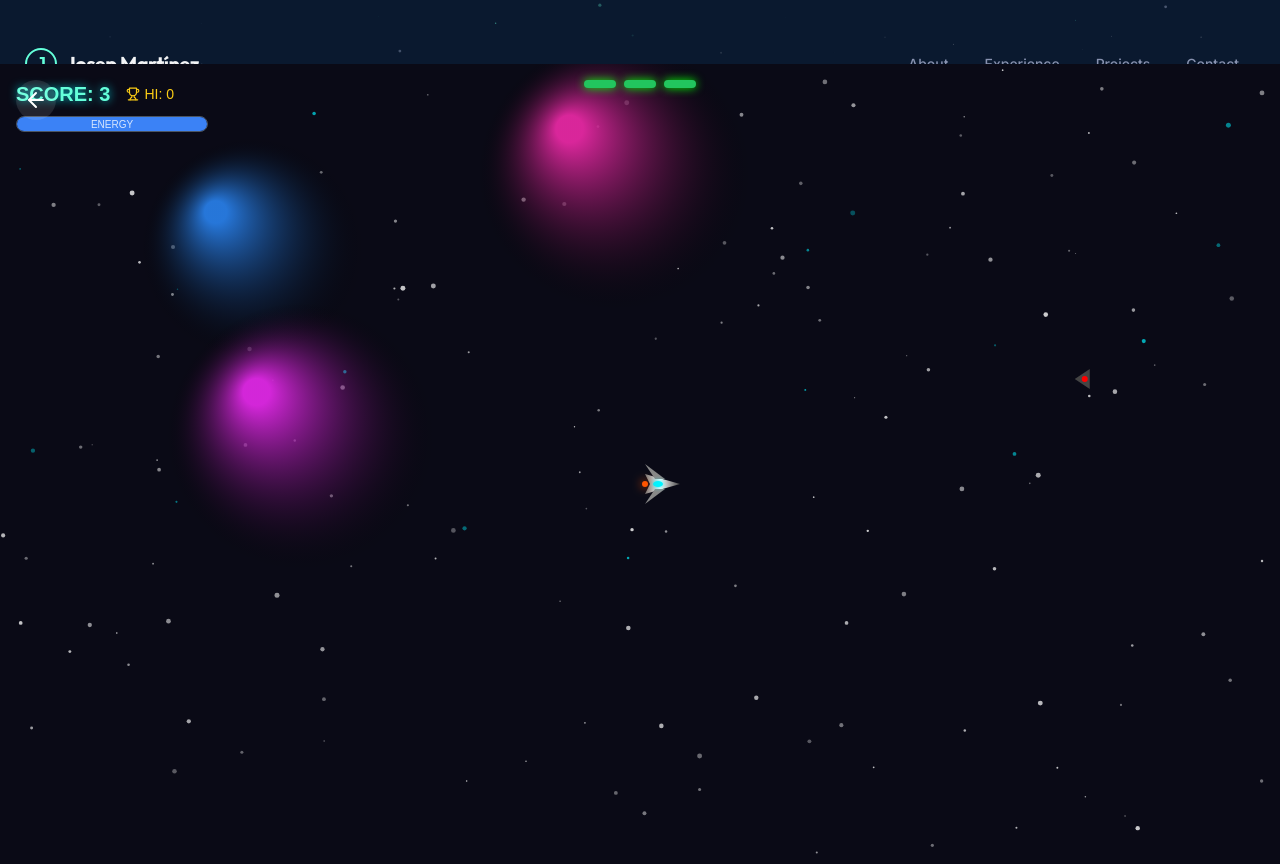
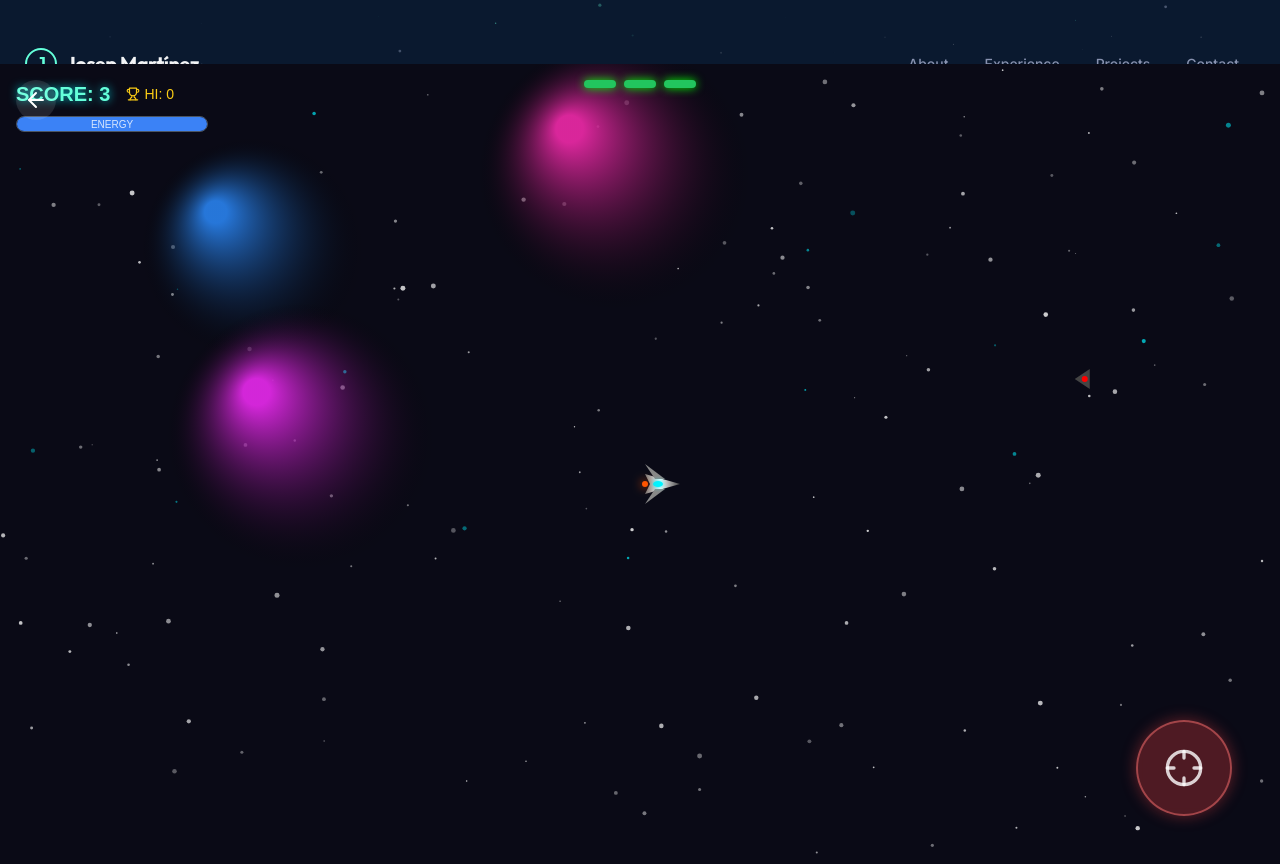
Before and after one commit to Josep-Martinez/web_cv, a Next.js app: page /space-runner in a window 1280 px wide. Both pictures are taken after a click on the button "INICIAR MISIÓN". Built offline with nearby package versions, Linux system fonts and the light colour scheme; a web font is replaced by a local one.

Commit message:
game easter egg updated

```diff
--- a/app/components/SpaceRunnerGame.js
+++ b/app/components/SpaceRunnerGame.js
@@ -245,7 +245,7 @@ const SpaceRunnerGame = ({ onClose, isPage = false }) => {
     gameRef.current.joystick.currentX = x;
     gameRef.current.joystick.currentY = y;
     gameRef.current.joystick.force = 0;
-    gameRef.current.keys[" "] = true;
+    // Auto-fire removed
   };
 
   const handleTouchMove = (e) => {
@@ -269,6 +269,20 @@ const SpaceRunnerGame = ({ onClose, isPage = false }) => {
   const handleTouchEnd = () => {
     gameRef.current.joystick.active = false;
     gameRef.current.joystick.force = 0;
+    // Auto-fire removed
+  };
+
+  // Mobile Shoot Button Handlers
+  const handleShootStart = (e) => {
+    e.preventDefault();
+    e.stopPropagation();
+    initAudio();
+    gameRef.current.keys[" "] = true;
+  };
+
+  const handleShootEnd = (e) => {
+    e.preventDefault();
+    e.stopPropagation();
     gameRef.current.keys[" "] = false;
   };
 
@@ -978,10 +992,21 @@ const SpaceRunnerGame = ({ onClose, isPage = false }) => {
               <p className="mb-2 text-electric">CONTROLES</p>
               <p>PC: WASD / Flechas para Moverse y Apuntar</p>
               <p>ESPACIO para Disparar (Requiere Energía)</p>
-              <p>Móvil: Joystick Virtual para Moverse y Apuntar</p>
+              <p>Móvil: Joystick (Izq) Mover/Apuntar - Botón (Der) Disparar</p>
             </div>
           </div>
         </div>
+      )}
+
+      {/* Mobile Shoot Button */}
+      {gameState === "playing" && (
+        <button
+          className="absolute bottom-12 right-12 w-24 h-24 bg-red-500/30 rounded-full border-2 border-red-400/50 flex items-center justify-center active:bg-red-500/60 active:scale-95 transition-all z-50 touch-none backdrop-blur-sm shadow-[0_0_15px_rgba(239,68,68,0.4)]"
+          onTouchStart={handleShootStart}
+          onTouchEnd={handleShootEnd}
+        >
+          <Crosshair size={40} className="text-white/80" />
+        </button>
       )}
 
       {/* Game Over Screen */}
```
